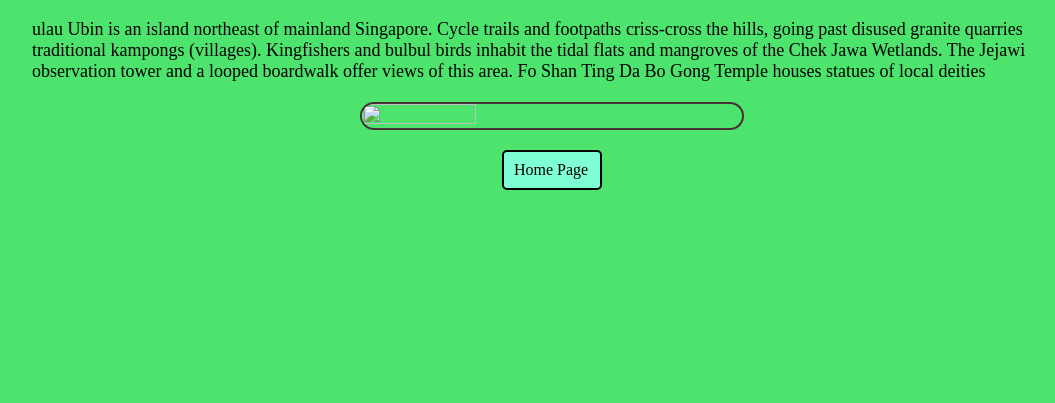
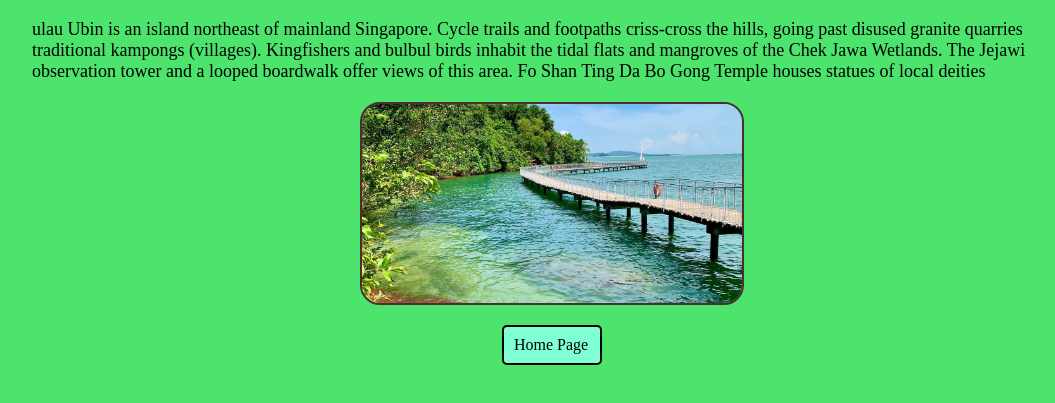
Before and after one commit to Vanmathidhina/Hoverable-Map, a plain HTML site: page ubin.html in a window 1280 px wide. Shown: the part 61-464 px from the top of the page, without its empty margins (96-1151 px from the left). Drawn offline with Linux system fonts and the light colour scheme.

Commit message:
Update ubin.html

```diff
--- a/ubin.html
+++ b/ubin.html
@@ -16,7 +16,7 @@
            and mangroves of the Chek Jawa Wetlands. The Jejawi observation tower and a looped boardwalk offer
             views of this area. Fo Shan Ting Da Bo Gong Temple houses statues of local deities</div>
 
-            <img src="images/ubin.jpg" alt="">
+            <img src="ubin.jpg" alt="">
             <a  class="btn" href="index.html"> Home Page</a>
             <!-- <button class="btn ">Home Page</button>
             <script>
```
